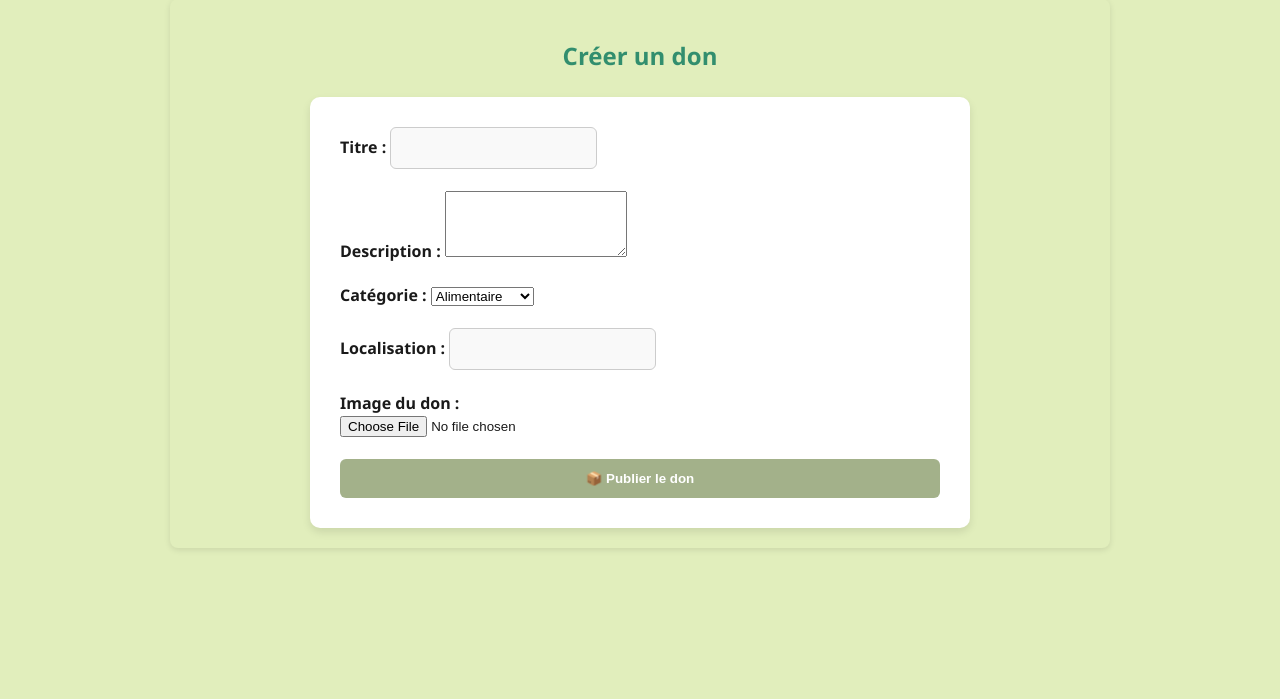
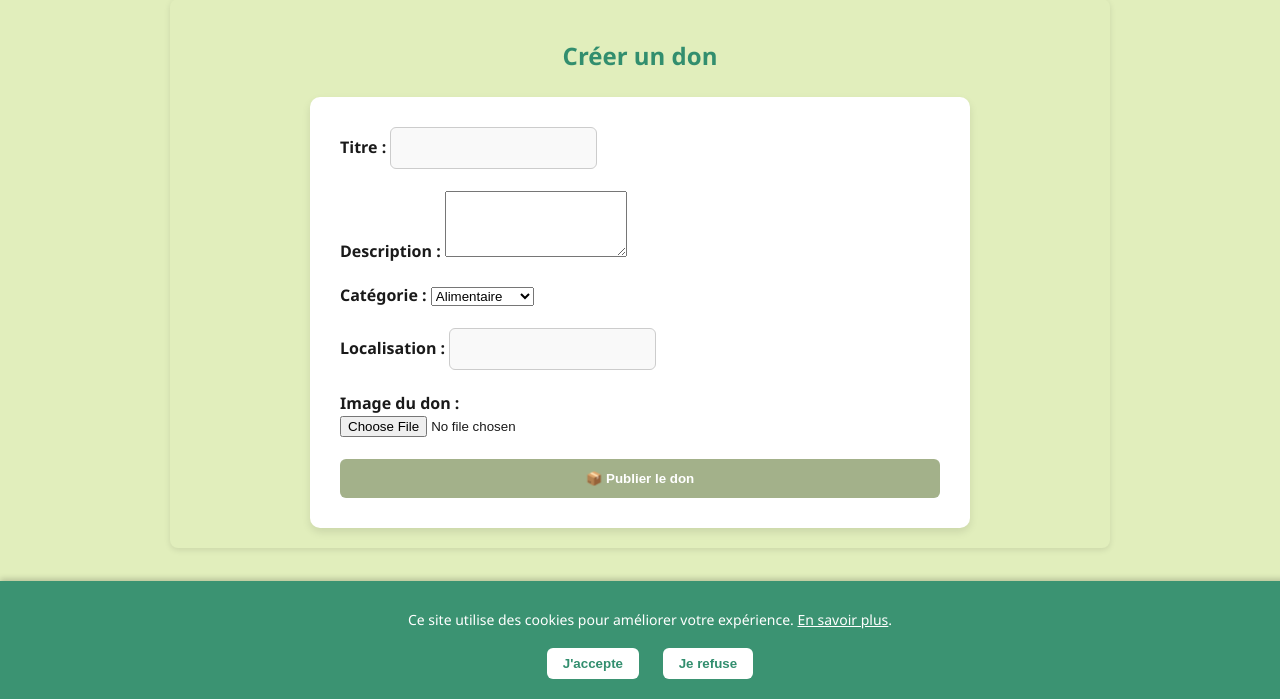
Before and after one commit to Faiza2005-info/donFacile, a Flask app: page /create_donation in a window 1280 px wide; the page is wider, and only the part inside the window is pictured. Shown: the part 101-800 px from the top of that part. Run offline with Flask 3, Linux system fonts and the light colour scheme; a user stored in the database is signed in; data comes from the database, SQL or seed files in the repository.

Commit message:
Ajout du bandeau cookie avec options accepter/refuser

```diff
--- a/app.py
+++ b/app.py
@@ -505,6 +505,11 @@ def logout():
     session.clear()
     return redirect(url_for('index'))
 
+@app.route('/a_propos')
+def a_propos():
+    return render_template('a_propos.html')
+
+
 @app.context_processor
 def inject_unread_count():
     if 'user_id' in session:
--- a/static/css/style.css
+++ b/static/css/style.css
@@ -343,3 +343,58 @@ img {
     max-width: 100%;
     height: auto;
 }
+
+
+.a-propos h2 {
+    font-size: 28px;
+    color: var(--vert-fonce);
+}
+
+.a-propos p {
+    font-size: 18px;
+    color: var(--texte);
+}
+
+.a-propos blockquote {
+    font-style: italic;
+    color: #666;
+}
+
+.cookie-banner {
+    display: none;
+    position: fixed;
+    bottom: 0;
+    width: 100%;
+    background-color: rgba(50, 142, 110, 0.95);
+    color: white;
+    text-align: center;
+    padding: 15px 10px;
+    font-size: 14px;
+    z-index: 9999;
+    box-shadow: 0 -2px 6px rgba(0, 0, 0, 0.2);
+}
+
+.cookie-banner a {
+    color: #fff;
+    text-decoration: underline;
+}
+
+.cookie-actions {
+    margin-top: 10px;
+}
+
+.cookie-banner button {
+    background: #ffffff;
+    color: var(--vert-fonce);
+    border: none;
+    padding: 8px 16px;
+    margin: 5px 10px;
+    border-radius: 6px;
+    cursor: pointer;
+    font-weight: bold;
+    transition: background-color 0.3s ease;
+}
+
+.cookie-banner button:hover {
+    background: #e6e6e6;
+}
--- a/templates/base.html
+++ b/templates/base.html
@@ -45,6 +45,15 @@
     </script>
 
 </head>
+<div id="cookie-banner" class="cookie-banner">
+    <p>Ce site utilise des cookies pour améliorer votre expérience. <a href="{{ url_for('a_propos') }}">En savoir plus</a>.</p>
+    <div class="cookie-actions">
+        <button onclick="acceptCookies()">J'accepte</button>
+        <button onclick="rejectCookies()">Je refuse</button>
+    </div>
+</div>
+
+
 <body>
 
 <header>
@@ -86,5 +95,25 @@
     {% block content %}{% endblock %}
 </main>
 
+<script>
+    function acceptCookies() {
+        document.getElementById("cookie-banner").style.display = "none";
+        localStorage.setItem("cookiesConsent", "accepted");
+    }
+
+    function rejectCookies() {
+        document.getElementById("cookie-banner").style.display = "none";
+        localStorage.setItem("cookiesConsent", "rejected");
+    }
+
+    window.addEventListener("DOMContentLoaded", function () {
+        const consent = localStorage.getItem("cookiesConsent");
+        if (!consent) {
+            document.getElementById("cookie-banner").style.display = "block";
+        }
+    });
+    </script>
+
+
 </body>
 </html>
--- a/templates/home.html
+++ b/templates/home.html
@@ -60,6 +60,9 @@
   <footer>
     <p>&copy; 2025 DonFacile — Fait avec 💚 par Faiza</p>
   </footer>
+  <footer>
+    <a href="{{ url_for('a_propos') }}" style="color: inherit; margin-left: 10px;">À propos</a>
 
+</footer>
 </body>
 </html>
```
Also changed, not shown: templates/a_propos.html (added, +17 -0 lines).
